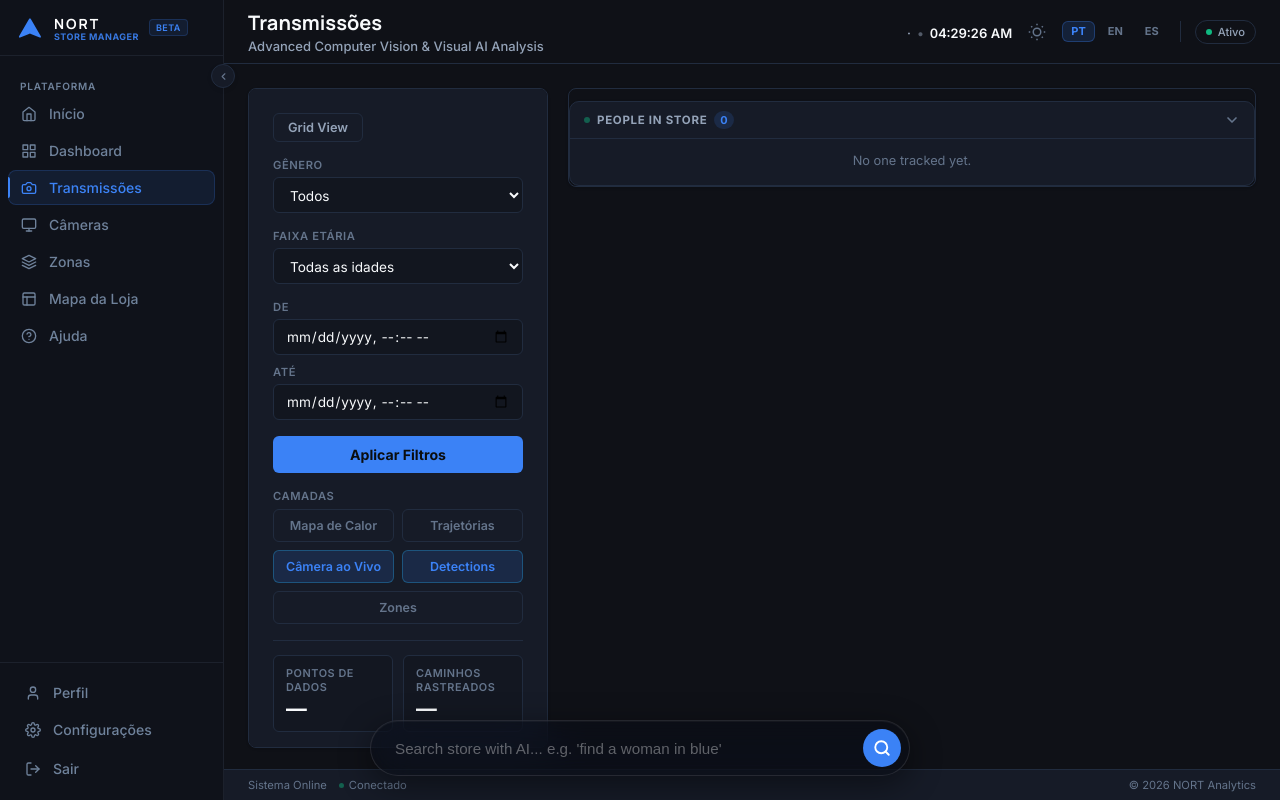
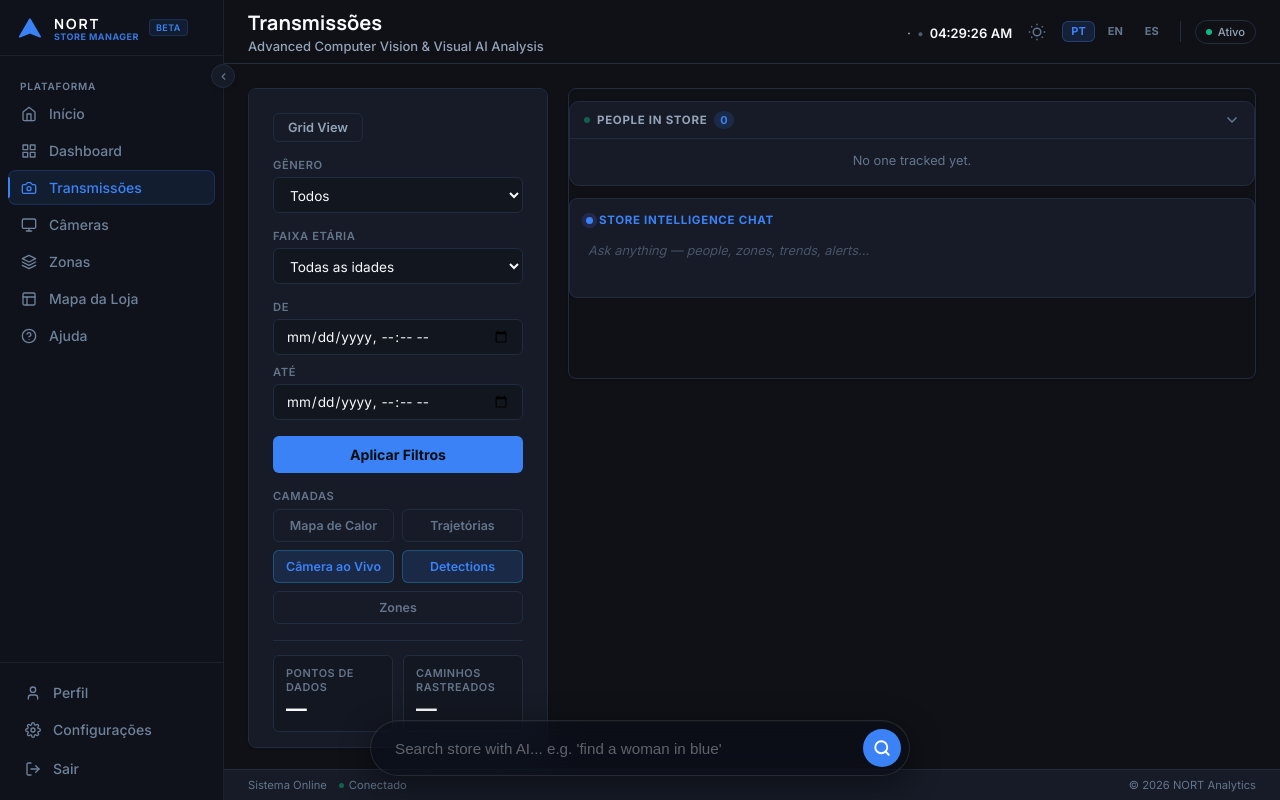
Before and after one commit to Nort-AI/jetson-embedded-code, a Flask app: template admin/templates/streams.html in a window 1280 px wide. Run offline with Flask 3, Linux system fonts and the light colour scheme; the template is opened without the code that fills it, so the values that code supplies are empty; data comes from the database, SQL or seed files in the repository; parts of the project's set-up code (start-up, migrations or seed data) failed here and were passed over; some libraries are stand-ins or nearby versions.

Commit message:
fix: move chatPanel out of hidden sceneQueryBar so it is always visible
#sceneQueryBar has display:none !important (replaced by floating prompt).
All chat history, alerts, and session memory were trapped inside it and
therefore invisible. Extract #chatPanel into its own standalone card
rendered after #gallerySection, where it is always visible.

The floating prompt already calls sqSend() which writes to #chatLog —
no JS changes needed, only the DOM placement was wrong.

Co-Authored-By: Claude Sonnet 4.6 <noreply@anthropic.com>

```diff
--- a/admin/templates/streams.html
+++ b/admin/templates/streams.html
@@ -1283,11 +1283,16 @@
       max-height: 260px; overflow-y: auto;
     }
 
-    /* ── Chat Panel ── */
+    /* ── Chat Panel (standalone card, always visible) ── */
     #chatPanel {
-      border-top: 1px solid var(--border);
-      margin-top: 4px;
-      padding-top: 10px;
+      background: var(--card);
+      border: 1px solid var(--border);
+      border-radius: var(--radius);
+      padding: 14px 16px;
+      margin-top: 12px;
+      box-shadow: 0 1px 3px rgba(0,0,0,.15);
+      /* leave space for the floating prompt bar at bottom */
+      margin-bottom: 80px;
     }
     #chatPanelHeader {
       display: flex; align-items: center; gap: 6px;
@@ -2005,16 +2010,6 @@
                 " onmouseover="this.style.filter='brightness(1.1)'" onmouseout="this.style.filter=''">{{
                   t('vlm.ask_ai', 'Ask AI ✦') }}</button>
               </div>
-              <!-- Chat log: persistent scrollable Q&A history -->
-              <div id="chatPanel">
-                <div id="chatPanelHeader">
-                  <span class="chat-pulse"></span>
-                  Store Intelligence Chat
-                </div>
-                <div id="chatLog">
-                  <div id="chatPlaceholder">Ask anything — people, zones, trends, alerts…</div>
-                </div>
-              </div>
               <!-- Ghost elements for legacy JS compat (never visible) -->
               <div id="sqResult" style="display:none;"><span id="sqCam"></span><div id="sqText"></div></div>
             </div>
@@ -2038,6 +2033,17 @@
                 <div class="gallery-strip" id="galleryStrip">
                   <div class="gallery-empty" id="galleryEmpty">No one tracked yet.</div>
                 </div>
+              </div>
+            </div>
+
+            <!-- ── Store Intelligence Chat ─────────────────────────────────── -->
+            <div id="chatPanel">
+              <div id="chatPanelHeader">
+                <span class="chat-pulse"></span>
+                Store Intelligence Chat
+              </div>
+              <div id="chatLog">
+                <div id="chatPlaceholder">Ask anything — people, zones, trends, alerts…</div>
               </div>
             </div>
           </div>
```
